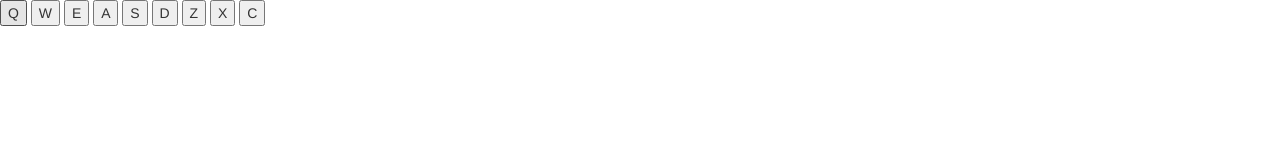
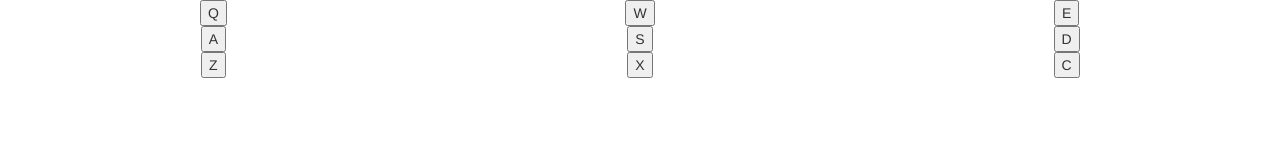
Before and after one commit to MMMC-Chrono/Drum-Machine-fcc, a plain HTML site: page src/index.html in a window 1280 px wide. Drawn offline with nearby package versions, Linux system fonts and the light colour scheme.

Commit message:
aligned drumpads

```diff
--- a/src/index.html
+++ b/src/index.html
@@ -11,45 +11,71 @@
        "https://cdn.jsdelivr.net/npm/bootstrap-icons@1.5.0/font/bootstrap-icons.css" />
     </head>
     <body>
-        <div id="drum-machine">
+        <div id="drum-machine" class="container-fluid text-center">
             <div id="display"></div>
 
+            <!--first row-->
+            <div class="row">
+                <div class="col-xs-4">
                     <button class="drum-pad" id="k-q" onclick="playAudio('Q')" type="button">Q
                         <audio src="https://s3.amazonaws.com/freecodecamp/drums/Heater-1.mp3" id='Q' class="clip"></audio>
                     </button>
+                </div>
 
+                <div class="col-xs-4">
                     <button class="drum-pad" id="k-w" onclick="playAudio('W')" type="button">W
                         <audio src="https://s3.amazonaws.com/freecodecamp/drums/Heater-2.mp3" id="W" class="clip"></audio>
                     </button>
+                </div>
 
+                <div class="col-xs-4">
                     <button class="drum-pad" id="k-e" onclick="playAudio('E')" type="button">E
                         <audio src="https://s3.amazonaws.com/freecodecamp/drums/Heater-3.mp3" id="E" class="clip"></audio>
                     </button>
+                </div>
+            </div>
 
+            <!--second row-->
+            <div class="row">
+                <div class="col-xs-4">
                     <button class="drum-pad" id="k-a" onclick="playAudio('A')" type="button">A
                         <audio src="https://s3.amazonaws.com/freecodecamp/drums/Heater-4_1.mp3" id="A" class="clip"><audio>
                     </button>
+                </div>
 
+                <div class="col-xs-4">
                     <button class="drum-pad" id="k-s" onclick="playAudio('S')" type="button">S
                         <audio src="https://s3.amazonaws.com/freecodecamp/drums/Heater-6.mp3" id="S" class="clip"></audio>
                     </button>
+                </div>
 
+                <div class="col-xs-4">
                     <button class="drum-pad" id="k-d" onclick="playAudio('D')" type="button">D
                         <audio src="https://s3.amazonaws.com/freecodecamp/drums/Dsc_Oh.mp3" id="D" class="clip"></audio>
                     </button>
+                </div>
+            </div>
 
+            <!--third row-->
+            <div class="row">
+                <div class="col-xs-4">
                     <button class="drum-pad" id="k-z" onclick="playAudio('Z')" type="button">Z
                         <audio src="https://s3.amazonaws.com/freecodecamp/drums/Kick_n_Hat.mp3" id="Z" class="clip"><audio>
                     </button>
+                </div>
 
+                <div class="col-xs-4">
                     <button class="drum-pad" id="k-x" onclick="playAudio('X')" type="button">X
                         <audio src="https://s3.amazonaws.com/freecodecamp/drums/RP4_KICK_1.mp3" id="X" class="clip"><audio>
                     </button>
+                </div>
 
+                <div class="col-xs-4">
                     <button class="drum-pad" id="k-c" onclick="playAudio('C')" type="button">C
                         <audio src="https://s3.amazonaws.com/freecodecamp/drums/Cev_H2.mp3" id="C" class="clip"></audio>
                     </button>
-
+                </div>
+            </div>
         </div>
         <script src="https://cdn.freecodecamp.org/testable-projects-fcc/v1/bundle.js"></script>
         <script src="index.js"></script>
```
Lines whose indentation alone changed are shown as unchanged.
